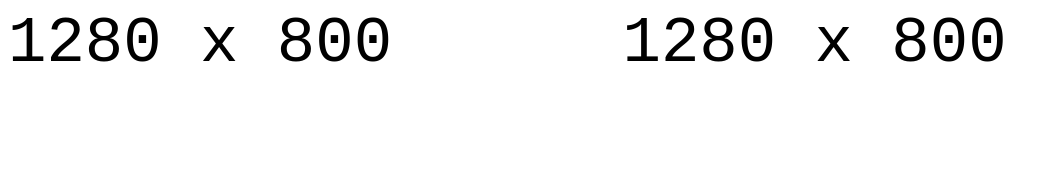
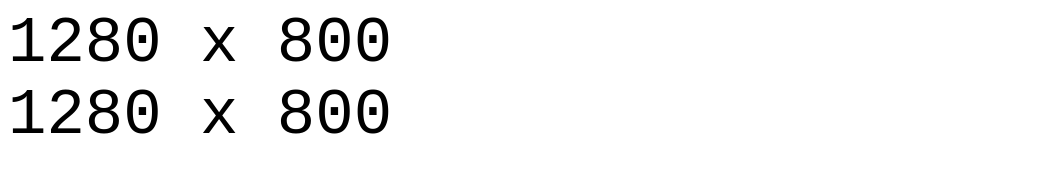
Before and after one commit to BloodyRain2k/JavascriptStuff, a plain HTML site: page docs/BrowserTest.html in a window 1280 px wide. Shown: the whole page, without its empty margins (0-1054 px from the left). Drawn offline with Linux system fonts and the light colour scheme.

Commit message:
Update BrowserTest.html

```diff
--- a/docs/BrowserTest.html
+++ b/docs/BrowserTest.html
@@ -13,10 +13,8 @@
       const print = (...txts) => {
         pre.textContent += txts.join("\t") + "\n";
       };
-      print(
-        `${window.visualViewport.width} x ${window.visualViewport.height}`,
-        `${window.innerWidth} x ${window.innerHeight}`,
-      );
+      print(`${window.visualViewport.width} x ${window.visualViewport.height}`);
+      print(`${window.innerWidth} x ${window.innerHeight}`);
     </script>
   </body>
 </html>
```
